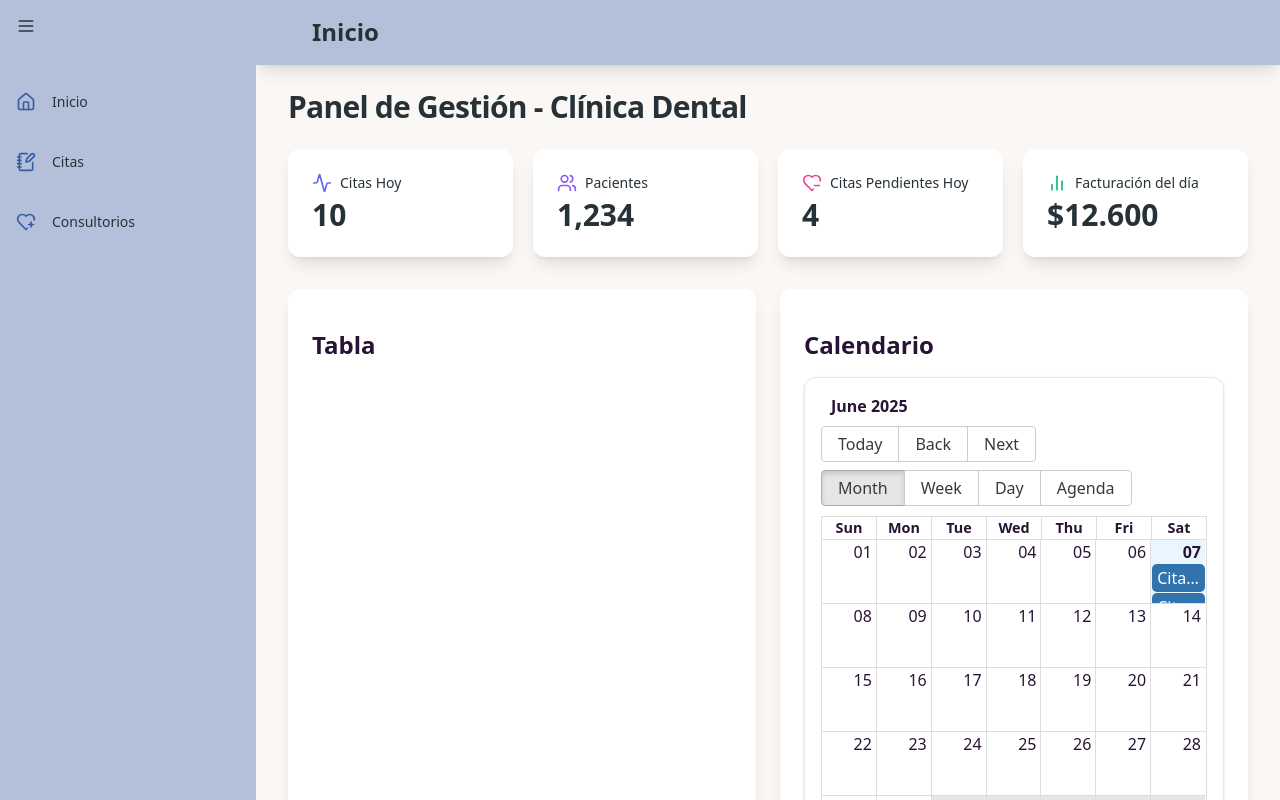
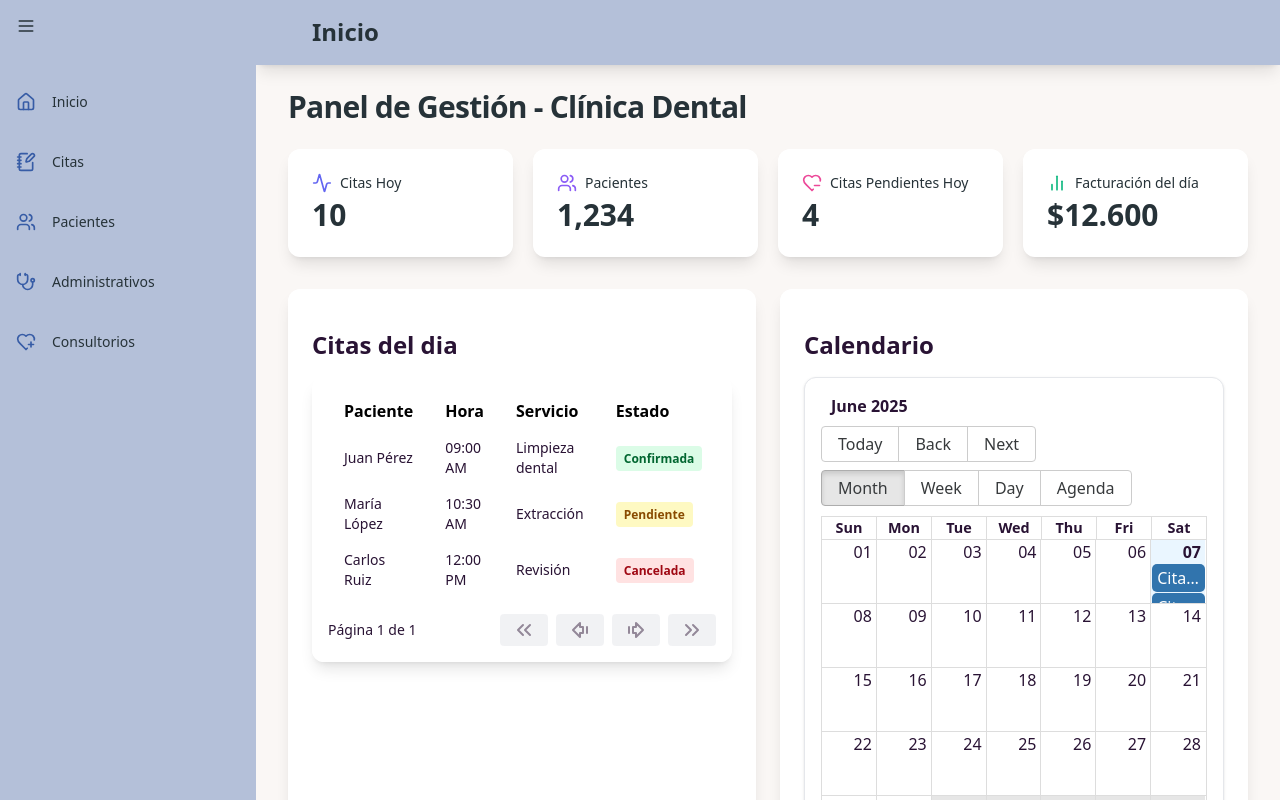
Before and after one commit to SC-701/proyecto-los-opulencia, a React (Vite) app in the folder WebApplicationClinicaDental/: page / in a window 1280 px wide. Built offline with nearby package versions, Linux system fonts and the light colour scheme.

Commit message:
feat: add Tabla component and integrate it into Home page layout; update sidebar items

```diff
--- a/WebApplicationClinicaDental/src/assets/constants/Calendario.js
+++ b/WebApplicationClinicaDental/src/assets/constants/Calendario.js
@@ -15,5 +15,5 @@ export const eventos = [
         title: 'Cita con Ana Martínez',
         start: new Date(new Date().setHours(new Date().getHours() + 2)),
         end: new Date(new Date().setHours(new Date().getHours() + 3)),
-    },
+    }
 ]
--- a/WebApplicationClinicaDental/src/assets/constants/sidebar_item.js
+++ b/WebApplicationClinicaDental/src/assets/constants/sidebar_item.js
@@ -1,4 +1,4 @@
-import { HeartPlus, House, NotebookPen } from "lucide-react";
+import { HeartPlus, House, NotebookPen, Stethoscope, Users } from "lucide-react";
 
 
 export const sidebar_item = [
@@ -15,6 +15,18 @@ export const sidebar_item = [
         path: '/citas'
     },
     {
+        nombre: 'Pacientes',
+        icon: Users,
+        color: '#375CA6',
+        path: '/pacientes'
+    },
+    {
+        nombre: 'Administrativos',
+        icon: Stethoscope,
+        color: '#375CA6',
+        path: '/administrativos'
+    },
+    {
         nombre: 'Consultorios',
         icon: HeartPlus,
         color: '#375CA6',
--- /dev/null
+++ b/WebApplicationClinicaDental/src/components/Tabla/Tabla.jsx
@@ -0,0 +1,160 @@
+import React, { useState } from 'react'
+import {
+    useReactTable,
+    getCoreRowModel,
+    flexRender,
+    createColumnHelper,
+    getPaginationRowModel,
+} from '@tanstack/react-table'
+import { ArrowBigLeftDash, ArrowBigRightDash, ChevronsLeft, ChevronsRight } from 'lucide-react'
+
+
+const columnHelper = createColumnHelper() //! Utilidad para que se definan las columnas de la tabla
+
+const columns = [
+    columnHelper.accessor('paciente',
+        {
+            header: 'Paciente',
+            cell: data => data.getValue(),
+        }),
+    columnHelper.accessor('hora', {
+        header: 'Hora',
+    }),
+    columnHelper.accessor('servicio', {
+        header: 'Servicio',
+    }),
+    columnHelper.accessor('estado', {
+        header: 'Estado',
+        cell: ({ getValue }) => {
+            const estado = getValue()
+            const color = {
+                Confirmada: 'bg-green-100 text-green-800',
+                Pendiente: 'bg-yellow-100 text-yellow-800',
+                Cancelada: 'bg-red-100 text-red-800',
+            }[estado] || 'bg-gray-100 text-gray-800'
+
+            return (
+                <span className={`px-2 py-1 rounded text-xs font-semibold ${color}`}>
+                    {estado}
+                </span>
+            )
+        }
+    }),
+]
+
+const data = [
+    {
+        paciente: 'Juan Pérez',
+        hora: '09:00 AM',
+        servicio: 'Limpieza dental',
+        estado: 'Confirmada',
+    },
+    {
+        paciente: 'María López',
+        hora: '10:30 AM',
+        servicio: 'Extracción',
+        estado: 'Pendiente',
+    },
+    {
+        paciente: 'Carlos Ruiz',
+        hora: '12:00 PM',
+        servicio: 'Revisión',
+        estado: 'Cancelada',
+    },
+]
+
+const Tabla = () => {
+    const [pagination, setPagination] = useState({
+        pageIndex: 0,
+        pageSize: 10,
+    })
+
+
+    const table = useReactTable({
+        data,
+        columns,
+        getCoreRowModel: getCoreRowModel(),
+        getPaginationRowModel: getPaginationRowModel(),
+        onPaginationChange: setPagination,
+        state: {
+            pagination,
+        },
+    })
+    return (
+        <div className="overflow-x-auto rounded-xl shadow-lg bg-white p-4">
+            {/* Título */}
+
+
+            {/* Tabla */}
+            <table className="min-w-full text-sm text-left">
+                {/* Encabezados */}
+                <thead className="text-black font-bold text-xs text-[1rem]">
+                    {table.getHeaderGroups().map(headerGroup => (
+                        <tr key={headerGroup.id}>
+                            {headerGroup.headers.map(header => (
+                                <th key={header.id} className="px-4 py-2">
+                                    {/* Renderiza el contenido del header */}
+                                    {flexRender(header.column.columnDef.header, header.getContext())}
+                                </th>
+                            ))}
+                        </tr>
+                    ))}
+                </thead>
+
+                {/* Cuerpo */}
+                <tbody>
+                    {table.getRowModel().rows.map(row => (
+                        <tr key={row.id} className="bg-white">
+                            {row.getVisibleCells().map(cell => (
+                                <td
+                                    key={cell.id}
+                                    className="px-4 py-2"
+                                >
+                                    {flexRender(cell.column.columnDef.cell, cell.getContext())}
+                                </td>
+                            ))}
+                        </tr>
+                    ))}
+                </tbody>
+            </table>
+            <div className="flex items-center justify-between mt-4">
+                <div className="text-sm">
+                    Página {table.getState().pagination.pageIndex + 1} de {table.getPageCount()}
+                </div>
+                <div className="flex items-center gap-2">
+                    <button
+                        onClick={() => table.setPageIndex(0)}
+                        disabled={!table.getCanPreviousPage()}
+                        className="px-3 py-1 bg-gray-200 rounded disabled:opacity-50"
+                    >
+                        <ChevronsLeft />
+                    </button>
+                    <button
+                        onClick={() => table.previousPage()}
+                        disabled={!table.getCanPreviousPage()}
+                        className="px-3 py-1 bg-gray-200 rounded disabled:opacity-50"
+                    >
+                        <ArrowBigLeftDash />
+                    </button>
+                    <button
+                        onClick={() => table.nextPage()}
+                        disabled={!table.getCanNextPage()}
+                        className="px-3 py-1 bg-gray-200 rounded disabled:opacity-50"
+                    >
+                        <ArrowBigRightDash />
+                    </button>
+                    <button
+                        onClick={() => table.setPageIndex(table.getPageCount() - 1)}
+                        disabled={!table.getCanNextPage()}
+                        className="px-3 py-1 bg-gray-200 rounded disabled:opacity-50"
+                    >
+                        <ChevronsRight />
+                    </button>
+                </div>
+            </div>
+
+        </div>
+    )
+}
+
+export default Tabla
--- a/WebApplicationClinicaDental/src/pages/Home.jsx
+++ b/WebApplicationClinicaDental/src/pages/Home.jsx
@@ -4,6 +4,7 @@ import Header from '../components/Header/Header.jsx'
 import DashBoardCard from '../components/Cards/DashBoardCard.jsx'
 import { DataCard } from '../assets/constants/DataCard.js'
 import Calendario from '../components/Calendario/Calendario.jsx'
+import Tabla from '../components/Tabla/Tabla.jsx'
 
 
 
@@ -38,16 +39,23 @@ const Home = () => {
                     ))
                     }
                 </motion.div>
+                <motion.div
+                    initial={{ opacity: 0, y: 20 }}
+                    animate={{ opacity: 1, y: 0 }}
+                    transition={{ duration: 1 }}
+                >
                     <div className='grid grid-cols-1 md:grid-cols-2 gap-6 sm:grid-cols-1'>
                         <div className='bg-white bg-opacity-50 backdrop-blur-md overflow-hidden shadow-lg rounded-xl p-6'>
-                        <h1 className='text-2xl font-bold py-4'>Tabla</h1>
-                        {/*Aca va la tabla que pronto se pondra*/}
+                            <h1 className='text-2xl font-bold py-4'>Citas del dia</h1>
+                            <Tabla />
                         </div>
                         <div className='bg-white bg-opacity-50 backdrop-blur-md overflow-hidden shadow-lg rounded-xl p-6'>
                             <h1 className='text-2xl font-bold py-4'>Calendario</h1>
                             <Calendario />
                         </div>
                     </div>
+                </motion.div>
+
             </main>
         </div>
 
```
Lines whose indentation alone changed are shown as unchanged.
